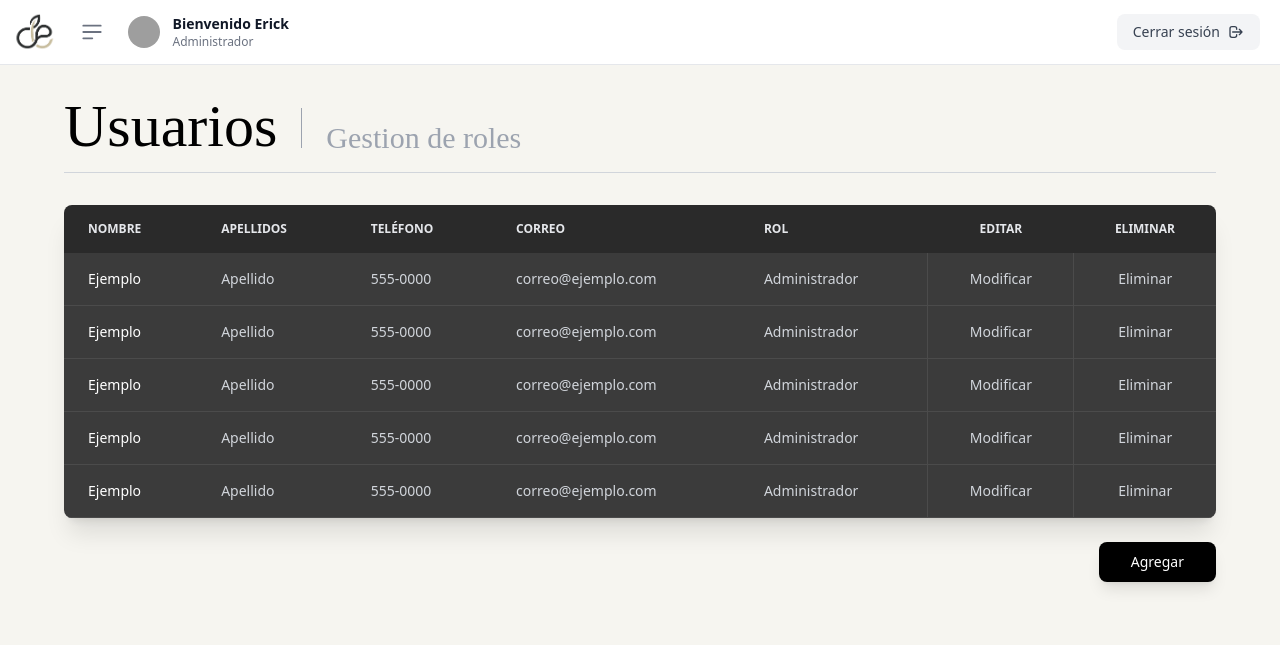
After one commit to IDGS802-23002162/Jassence, a Flask app: page /usuarios in a window 1280 px wide. The commit adds this page. Shown: the top 645 px of the page. Run offline with Flask 3, Linux system fonts and the light colour scheme; style sheets or scripts are compiled from the project's sources; some libraries are stand-ins or nearby versions; grey boxes are pictures that could not be loaded.

Commit message:
Front de Usuarios/Roles

```diff
--- a/app.py
+++ b/app.py
@@ -6,12 +6,15 @@ from flask import g
 
 
 from models import db
+from modulos_routes.usuarios.routes import usuarios_bp
 
 app = Flask(__name__)
 app.config.from_object(DevelopmentConfig)
 
 csrf=CSRFProtect()
 db.init_app(app)
+
+app.register_blueprint(usuarios_bp)
 
 # Prueba usuario
 class Usuario:
--- /dev/null
+++ b/modulos_routes/usuarios/routes.py
@@ -0,0 +1,69 @@
+from flask import Blueprint, render_template, request
+
+usuarios_bp = Blueprint('usuarios', __name__)
+
+
+# Usuario ficticio temporal para que corra el layout
+class Usuario:
+    def __init__(self, nombre, rol):
+        self.nombre = nombre
+        self.rol = rol
+
+usuario_logueado = Usuario(nombre="Erick", rol="Administrador")
+
+# ==========================================
+# SECCIÓN: USUARIOS
+# ==========================================
+
+@usuarios_bp.route("/usuarios", methods=["GET"])
+def usuarios():
+    return render_template("modulos_front/usuarios/usuarios.html", current_user=usuario_logueado)
+
+@usuarios_bp.route("/insertarUsuario", methods=["GET", "POST"])
+def insertarUsuario():
+    # Mandamos 'accion' para que cambie el título, y 'datos=None' para que los campos salgan vacíos.
+    return render_template("modulos_front/usuarios/insertar.html", current_user=usuario_logueado, accion="Registrar", datos=None)
+
+@usuarios_bp.route("/modificarUsuario", methods=["GET", "POST"])
+def modificarUsuario():
+    # Datos ficticios para probar el renderizado pre-llenado
+    datos_usuario = {
+        'nombre': 'Erick',
+        'apellidos': 'Gómez',
+        'email': 'erick@jassence.com',
+        'telefono': '555-1234',
+        'rol': 'Administrador'
+    }
+    return render_template("modulos_front/usuarios/modificar.html", current_user=usuario_logueado, accion="Modificar", datos=datos_usuario)
+
+@usuarios_bp.route("/eliminarUsuario", methods=["GET", "POST"])
+def eliminarUsuario():
+    # Por ahora no hace nada xd, debe dar baja logica
+    return render_template()
+
+
+# ==========================================
+# SECCIÓN: ROLES
+# ==========================================
+
+@usuarios_bp.route("/roles", methods=["GET"])
+def roles():
+    return render_template("modulos_front/usuarios/roles/roles.html", current_user=usuario_logueado)
+
+@usuarios_bp.route("/insertarRol", methods=["GET", "POST"])
+def insertarRol():
+    return render_template("modulos_front/usuarios/roles/insertar.html", current_user=usuario_logueado, accion="Crear", datos=None)
+
+@usuarios_bp.route("/modificarRol", methods=["GET", "POST"])
+def modificarRol():
+    # Datos ficticios para el rol
+    datos_rol = {
+        'nombre_rol': 'Administrador',
+        'permisos': 'Acceso Total'
+    }
+    return render_template("modulos_front/usuarios/roles/modificar.html", current_user=usuario_logueado, accion="Modificar", datos=datos_rol)
+
+@usuarios_bp.route("/eliminarRol", methods=["GET", "POST"])
+def eliminarRol():
+    # Por ahora no hace nada xd, debe dar baja logica
+    return render_template()
--- a/static/src/input.css
+++ b/static/src/input.css
@@ -7,4 +7,16 @@
 
 /* Aquí puedes agregar tus propios estilos si los necesitas */
 
+@import url('https://fonts.googleapis.com/css2?family=Playfair+Display:ital,wght@0,400;0,600;1,400&display=swap');
+    .font-elegant { font-family: 'Playfair Display', serif; }
+    .bg-table-dark { background-color: #3B3B3B; }
+    .border-table-dark { border-color: #4B4B4B; }
+
+    /* Animación de Fade-in puro con CSS */
+    @keyframes fadeIn {
+        from { opacity: 0; transform: translateY(10px); }
+        to { opacity: 1; transform: translateY(0); }
+    }
+    .animate-fade-in { animation: fadeIn 0.6s ease-out forwards; }
+
 /* npx @tailwindcss/cli -i ./static/src/input.css -o ./static/dist/output.css --watch */
--- a/templates/layout_sistema.html
+++ b/templates/layout_sistema.html
@@ -132,9 +132,8 @@
    </div>
 </aside>
 
-<div class="p-4 sm:ml-64">
-   <div class="p-4 mt-20">
-      <br><br>
+<div class="p-4">
+   <div class="p-4 mt-8">
       {% block content %}
 
       {% endblock %}
--- /dev/null
+++ b/templates/modulos_front/usuarios/eliminar.html
@@ -0,0 +1,36 @@
+<div id="modal-eliminar-global" tabindex="-1" class="hidden overflow-y-auto overflow-x-hidden fixed top-0 right-0 left-0 z-[60] justify-center items-center w-full md:inset-0 h-[calc(100%-1rem)] max-h-full">
+    <div class="relative p-4 w-full max-w-md max-h-full">
+        <div class="relative bg-white rounded-lg shadow-xl border border-gray-100">
+
+            <button type="button" class="absolute top-3 end-2.5 text-gray-400 bg-transparent hover:bg-gray-100 hover:text-gray-900 rounded-lg text-sm w-8 h-8 ms-auto inline-flex justify-center items-center" data-modal-hide="modal-eliminar-global">
+                <svg class="w-3 h-3" aria-hidden="true" xmlns="http://www.w3.org/2000/svg" fill="none" viewBox="0 0 14 14"><path stroke="currentColor" stroke-linecap="round" stroke-linejoin="round" stroke-width="2" d="m1 1 6 6m0 0 6 6M7 7l6-6M7 7l-6 6"/></svg>
+            </button>
+
+            <div class="p-6 text-center">
+                <div class="mx-auto mb-4 flex items-center justify-center w-12 h-12 rounded-full bg-red-100 sm:mx-auto sm:h-14 sm:w-14">
+                    <svg class="w-6 h-6 text-red-600" aria-hidden="true" xmlns="http://www.w3.org/2000/svg" fill="none" viewBox="0 0 20 20"><path stroke="currentColor" stroke-linecap="round" stroke-linejoin="round" stroke-width="2" d="M10 11V6m0 8h.01M19 10a9 9 0 1 1-18 0 9 9 0 0 1 18 0Z"/></svg>
+                </div>
+
+                <h3 class="mb-2 text-xl font-elegant text-gray-900">¿Eliminar registro?</h3>
+                <p class="mb-6 text-sm text-gray-500">Estás a punto de eliminar a <strong id="nombre-a-eliminar" class="text-black"></strong>. Esta acción no se puede deshacer.</p>
+
+                <form id="form-eliminar-usuario" action="#" method="POST" class="flex justify-center gap-3">
+                    <button data-modal-hide="modal-eliminar-global" type="button" class="py-2.5 px-5 text-sm font-medium text-gray-900 bg-white rounded-lg border border-gray-300 hover:bg-gray-100 transition-colors">
+                        Cancelar
+                    </button>
+                    <button type="submit" class="text-white bg-red-600 hover:bg-red-700 focus:ring-4 focus:ring-red-300 font-medium rounded-lg text-sm px-5 py-2.5 transition-colors">
+                        Sí, eliminar
+                    </button>
+                </form>
+            </div>
+        </div>
+    </div>
+</div>
+
+<script>
+    function prepararEliminar(id, nombre) {
+        // Actualiza el action del formulario y el nombre
+        document.getElementById('form-eliminar-usuario').action = '/eliminarUsuario/' + id;
+        document.getElementById('nombre-a-eliminar').textContent = nombre;
+    }
+</script>
--- /dev/null
+++ b/templates/modulos_front/usuarios/usuarios.html
@@ -0,0 +1,67 @@
+{% extends "layout_sistema.html" %}
+
+{% block title %}Usuarios{% endblock %}
+
+{% block content %}
+
+<div class="max-w-7xl mx-auto px-4 sm:px-6 lg:px-8 py-8 animate-fade-in">
+
+    <div class="flex items-end mb-8 border-b border-gray-300 pb-4">
+        <h1 class="font-elegant text-6xl text-black cursor-default">
+            Usuarios
+        </h1>
+
+        <div class="w-px h-10 bg-gray-400 mx-6 mb-2"></div>
+
+        <a href="/roles" class="font-elegant text-3xl text-gray-400 hover:text-gray-600 transition-colors duration-300">
+            Gestion de roles
+        </a>
+    </div>
+
+    <div class="relative overflow-x-auto shadow-xl rounded-lg">
+        <table class="w-full text-sm text-left text-gray-300">
+            <thead class="text-xs text-gray-200 uppercase bg-[#2A2A2A]">
+                <tr>
+                    <th scope="col" class="px-6 py-4">Nombre</th>
+                    <th scope="col" class="px-6 py-4">Apellidos</th>
+                    <th scope="col" class="px-6 py-4">Teléfono</th>
+                    <th scope="col" class="px-6 py-4">Correo</th>
+                    <th scope="col" class="px-6 py-4">Rol</th>
+                    <th scope="col" class="px-6 py-4 text-center">Editar</th>
+                    <th scope="col" class="px-6 py-4 text-center">Eliminar</th>
+                </tr>
+            </thead>
+            <tbody>
+                {% for i in range(5) %}
+                <tr class="bg-table-dark border-b border-table-dark hover:bg-[#454545] transition-colors">
+                    <td class="px-6 py-4 font-medium text-white whitespace-nowrap">Ejemplo</td>
+                    <td class="px-6 py-4">Apellido</td>
+                    <td class="px-6 py-4">555-0000</td>
+                    <td class="px-6 py-4">correo@ejemplo.com</td>
+                    <td class="px-6 py-4">Administrador</td>
+                    <td class="px-6 py-4 text-center border-l border-table-dark"><a href="/modificarUsuario" class="font-medium text-gray-300 hover:text-white">Modificar</a></td>
+                    <td class="px-6 py-4 text-center border-l border-table-dark">
+                        <button type="button"
+                                onclick="prepararEliminar('{{ i }}', 'Usuario Ejemplo {{ i }}')"
+                                data-modal-target="modal-eliminar-global"
+                                data-modal-toggle="modal-eliminar-global"
+                                class="font-medium text-gray-300 hover:text-red-500 transition-colors focus:outline-none cursor-pointer">
+                            Eliminar
+                        </button>
+                    </td>
+                </tr>
+                {% endfor %}
+            </tbody>
+        </table>
+    </div>
+
+    <div class="flex justify-end mt-6">
+        <a href="/insertarUsuario" class="text-white bg-black hover:bg-gray-800 focus:ring-4 focus:ring-gray-300 font-medium rounded-lg text-sm px-8 py-2.5 text-center transition-colors shadow-lg">
+            Agregar
+        </a>
+    </div>
+
+</div>
+    {% include 'modulos_front/usuarios/eliminar.html' %}
+
+    {% endblock %}
```
Also changed, not shown: templates/_macros.html (added, +10 -0 lines), templates/modulos_front/usuarios/insertar.html (added, +71 -0 lines), templates/modulos_front/usuarios/modificar.html (added, +71 -0 lines), templates/modulos_front/usuarios/roles/eliminar.html (added, +36 -0 lines), templates/modulos_front/usuarios/roles/insertar.html (added, +47 -0 lines), templates/modulos_front/usuarios/roles/modificar.html (added, +47 -0 lines), templates/modulos_front/usuarios/roles/roles.html (added, +62 -0 lines), modulos_routes/usuarios/__init__.py (added).
